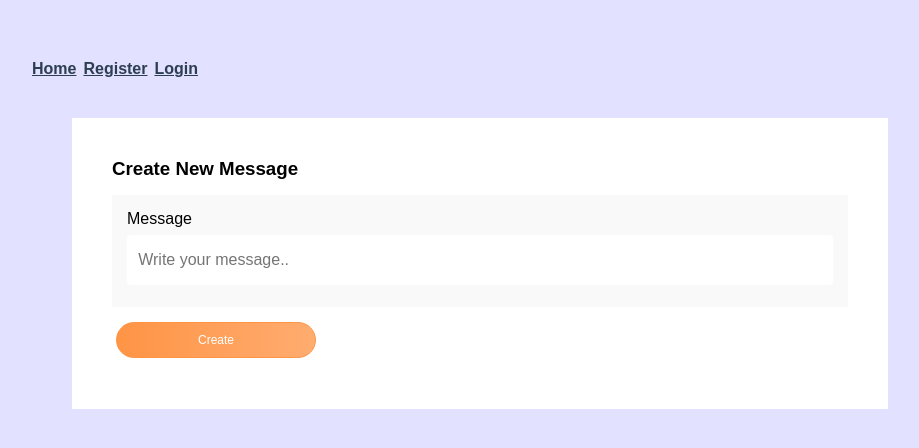
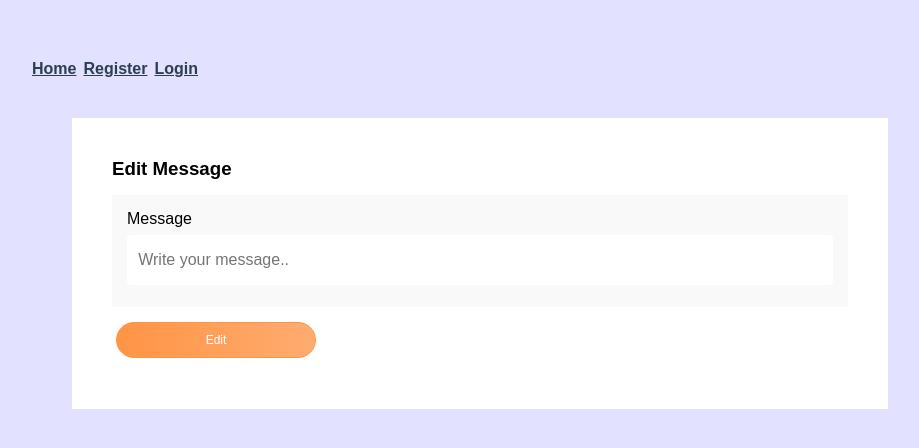
Before and after one commit to AM-Saad/guestbook_vue, a Vue app: page /message/edit in a window 1280 px wide. Shown: the top 448 px of the page, without its empty margins (160-1079 px from the left). Built offline with nearby package versions, Linux system fonts and the light colour scheme.

Commit message:
Change UI based on edit or new

```diff
--- a/src/pages/Message.vue
+++ b/src/pages/Message.vue
@@ -7,7 +7,8 @@
       @submit.prevent="create()"
     >
       <div class="">
-        <h3>Create New Message</h3>
+        <h3 v-if="!edit">Create New Message</h3>
+        <h3 v-if="edit">Edit Message</h3>
         <p class="error" style="color: red; margin-top: 10px"></p>
         <p class="success" style="color: green; margin-top: 10px"></p>
 
@@ -24,7 +25,8 @@
           />
         </div>
 
-        <input type="submit" value="Create" class="btn" />
+        <input type="submit" v-if="edit" value="Edit" class="btn" />
+        <input type="submit" v-if="!edit" value="Create" class="btn" />
       </div>
     </form>
   </div>
@@ -44,11 +46,17 @@ export default {
     const type = this.$route.params.type;
     if (type == "edit") {
       const id = this.$route.query.id;
-      console.log(id);
-
+      this.edit = true
+      if (id) {
+        this.getMsg(id);
+      }
     }
   },
   methods: {
+    async getMsg(id) {
+      const res = await Message.message(id);
+      this.message = res.message
+    },
     async create() {
       if (!this.message) {
         return (document.querySelector(".error").innerHTML =
```
